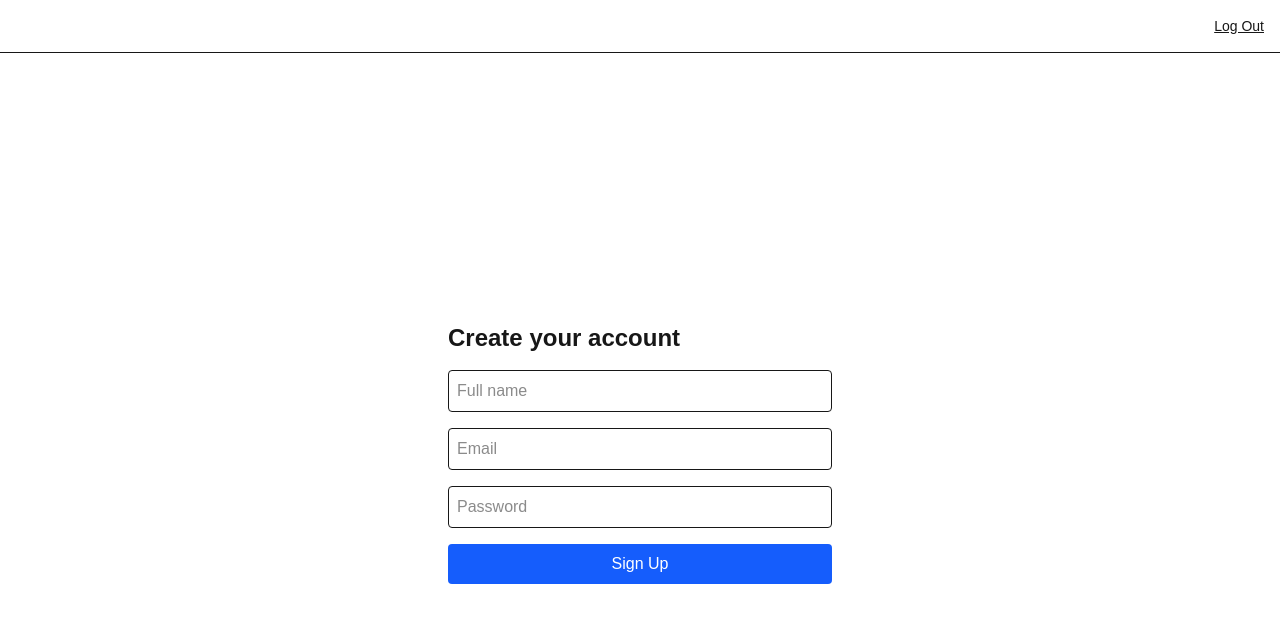
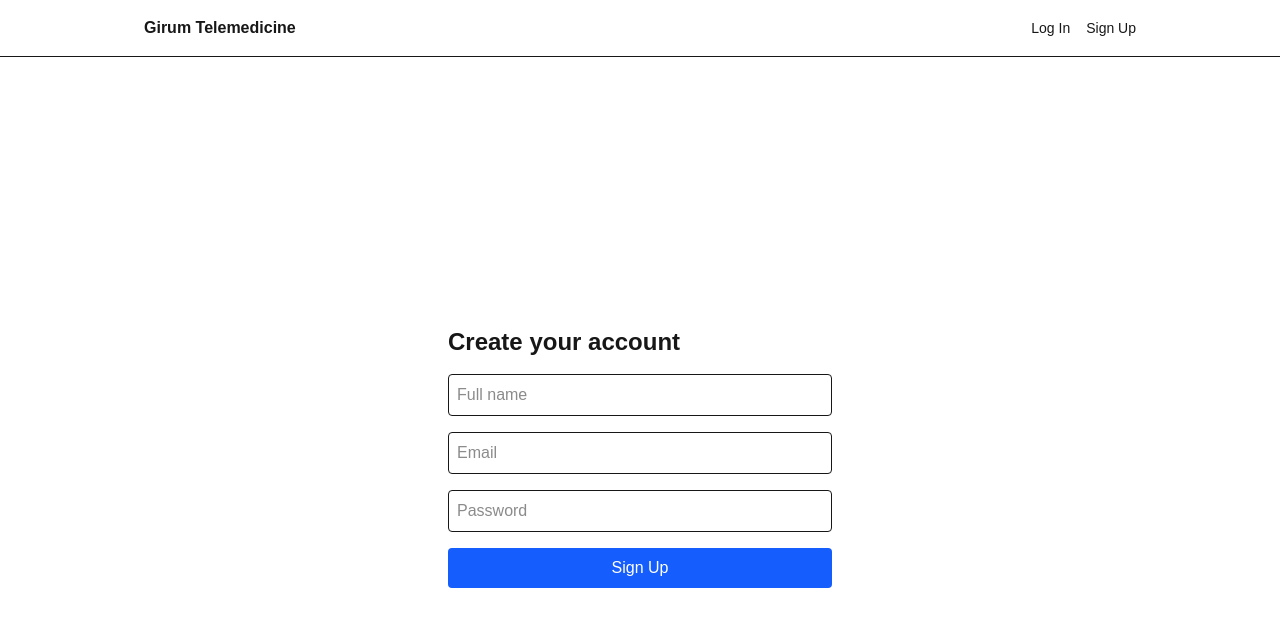
Before and after one commit to issaadem/Girum-Telemedicine, a Next.js app: page /signup in a window 1280 px wide. Shown: the top 626 px of the page. Built offline with nearby package versions, Linux system fonts and the light colour scheme; no server answers.

Commit message:
feat: add role-aware navigation bar (patient/doctor/admin)

```diff
--- a/src/app/layout.tsx
+++ b/src/app/layout.tsx
@@ -1,7 +1,7 @@
 import type { Metadata } from "next";
 import { Geist, Geist_Mono } from "next/font/google";
 import "./globals.css";
-import LogoutButton from "@/components/LogoutButton";
+import NavBar from "@/components/NavBar";
 
 const geistSans = Geist({
   variable: "--font-geist-sans",
@@ -25,9 +25,7 @@ export default function RootLayout({ children }: LayoutProps<"/">) {
       className={`${geistSans.variable} ${geistMono.variable} h-full antialiased`}
     >
       <body className="min-h-full flex flex-col">
-        <header className="flex justify-end p-4 border-b">
-          <LogoutButton />
-        </header>
+        <NavBar />
         {children}
       </body>
     </html>
--- /dev/null
+++ b/src/components/NavBar.tsx
@@ -0,0 +1,66 @@
+"use client"
+import { useEffect, useState } from "react"
+import Link from "next/link"
+import { usePathname, useRouter } from "next/navigation"
+import { supabase } from "@/lib/supabase"
+
+export default function NavBar() {
+  const [role, setRole] = useState<"patient" | "doctor" | "admin" | null>(null)
+  const [loading, setLoading] = useState(true)
+  const pathname = usePathname()
+  const router = useRouter()
+
+  useEffect(() => {
+    async function loadRole() {
+      const { data: { user } } = await supabase.auth.getUser()
+      if (!user) {
+        setRole(null)
+        setLoading(false)
+        return
+      }
+      const { data: profile } = await supabase
+        .from("profiles")
+        .select("role")
+        .eq("id", user.id)
+        .single()
+      setRole((profile?.role as "patient" | "doctor" | "admin") || null)
+      setLoading(false)
+    }
+    loadRole()
+  }, [pathname])
+
+  async function handleLogout() {
+    await supabase.auth.signOut()
+    router.push("/login")
+  }
+
+  if (loading) return null
+
+  return (
+    <header className="border-b">
+      <nav className="max-w-5xl mx-auto flex items-center justify-between p-4">
+        <Link href="/" className="font-bold">Girum Telemedicine</Link>
+        <div className="flex items-center gap-4 text-sm">
+          {!role && (
+            <>
+              <Link href="/login">Log In</Link>
+              <Link href="/signup">Sign Up</Link>
+            </>
+          )}
+          {role === "patient" && (
+            <>
+              <Link href="/doctors">Doctors</Link>
+              <Link href="/book">Book</Link>
+              <Link href="/records">My Records</Link>
+              <Link href="/symptom-check">Symptom Checker</Link>
+              <Link href="/voice-check">Voice Checker</Link>
+            </>
+          )}
+          {role === "doctor" && <Link href="/dashboard">Dashboard</Link>}
+          {role === "admin" && <Link href="/admin">Admin</Link>}
+          {role && <button onClick={handleLogout}>Log Out</button>}
+        </div>
+      </nav>
+    </header>
+  )
+}
```
